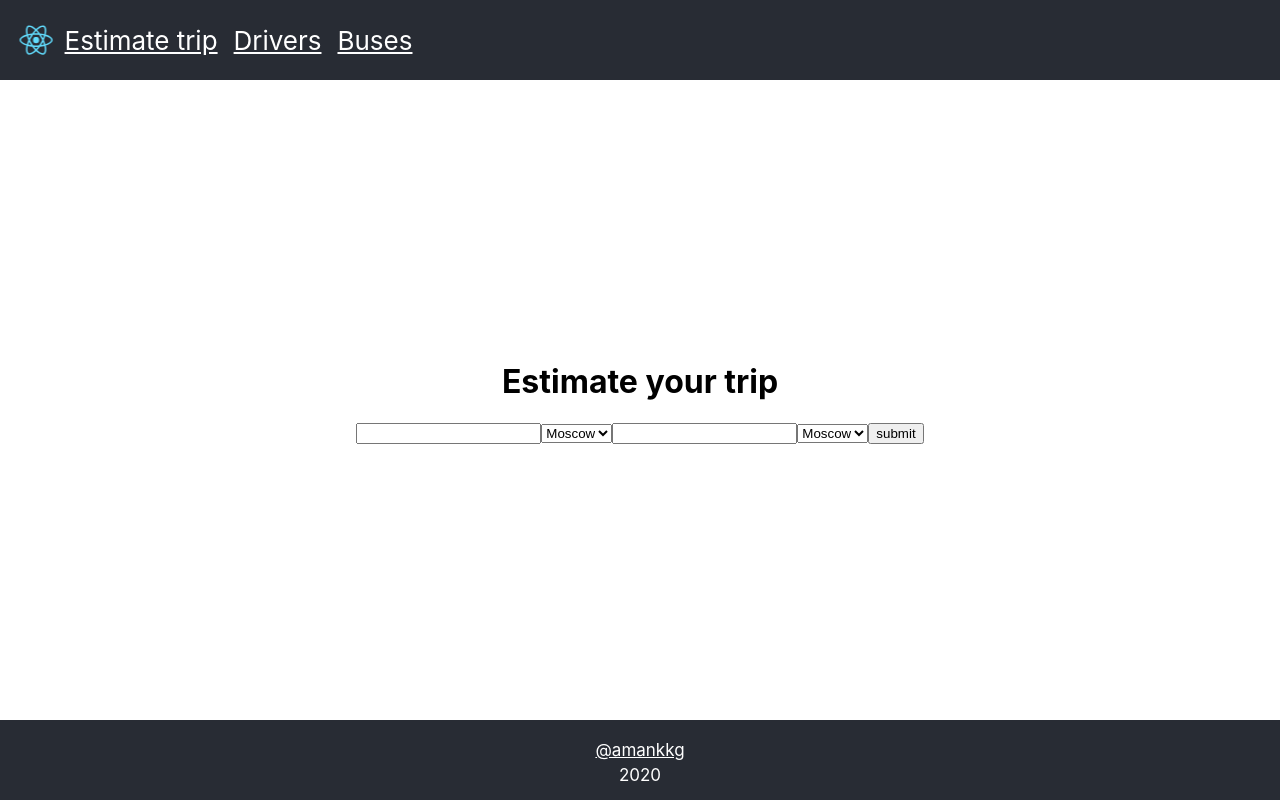
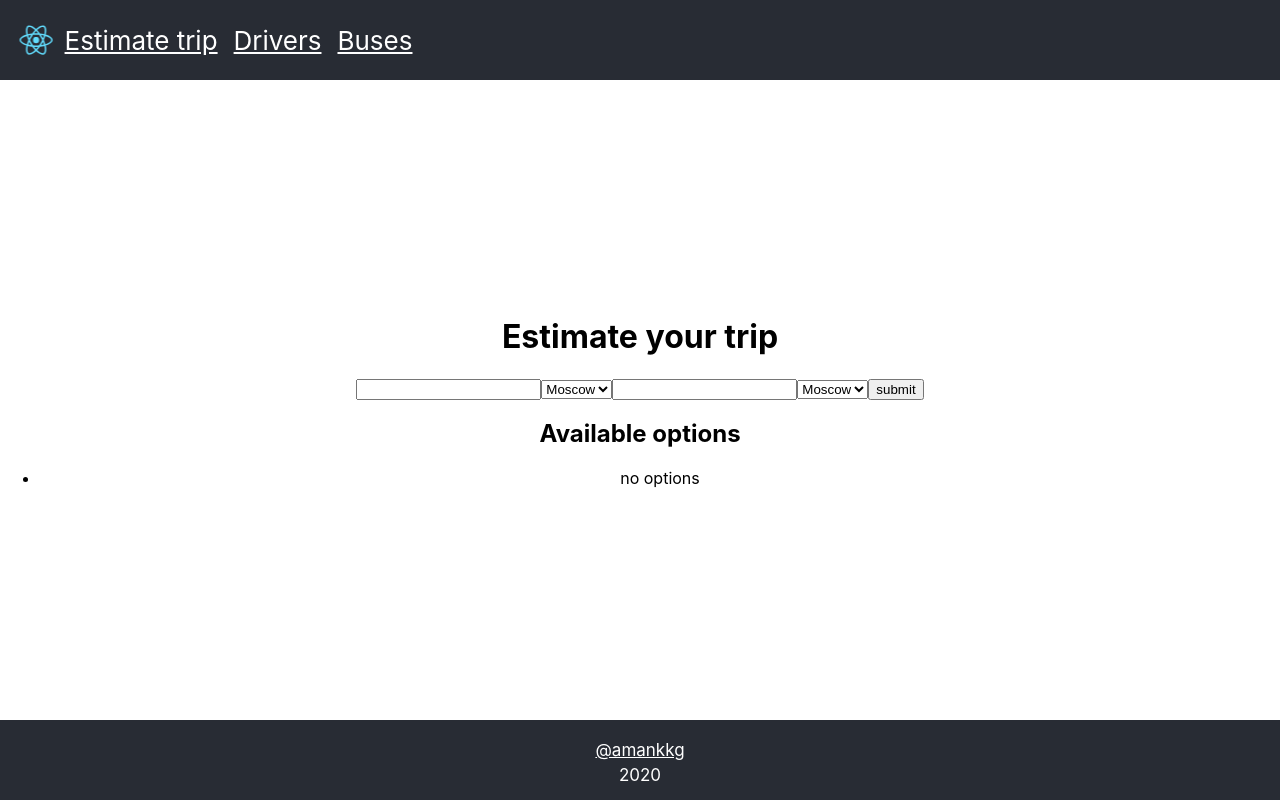
Before and after one commit to amankkg/test-distance-calc, a React (Create React App) app: page / in a window 1280 px wide. Built offline with nearby package versions, Linux system fonts and the light colour scheme.

Commit message:
misc: set baseUrl to src

```diff
--- a/src/features/buses/slice.ts
+++ b/src/features/buses/slice.ts
@@ -1,5 +1,5 @@
 import {createSlice, createAsyncThunk} from '@reduxjs/toolkit'
-import {fetchBuses} from '../../api'
+import {fetchBuses} from 'api'
 
 const initialState = {
   entities: [] as Bus[],
--- a/src/features/drivers/slice.ts
+++ b/src/features/drivers/slice.ts
@@ -1,5 +1,5 @@
 import {createSlice, createAsyncThunk} from '@reduxjs/toolkit'
-import {fetchDrivers} from '../../api'
+import {fetchDrivers} from 'api'
 
 const initialState = {
   entities: [] as Driver[],
--- a/src/features/estimate/estimates.tsx
+++ b/src/features/estimate/estimates.tsx
@@ -1,7 +1,7 @@
 import React, {useMemo} from 'react'
 
 import {getEstimateOptions} from './core'
-import {useStoreSelector} from '../../store'
+import {useStoreSelector} from 'store'
 
 type Props = Readonly<{
   distance: null | number
@@ -23,15 +23,22 @@ export const Estimates = ({distance}: Props) => {
   )
 
   return (
+    <>
+      <h2>Available options</h2>
       <ul>
-      {estimations.map(([driver, bus, value]) => (
+        {estimations.length > 0 ? (
+          estimations.map(([driver, bus, value]) => (
             <li key={`${driver.id}:${bus.id}:${value}`}>
               <p>
                 {driver.firstName} {driver.lastName} | {bus.make}
               </p>
               <strong>~{(value / 8).toFixed(1)} day(s)</strong>
             </li>
-      ))}
+          ))
+        ) : (
+          <li>no options</li>
+        )}
       </ul>
+    </>
   )
 }
--- a/src/features/estimate/slice.ts
+++ b/src/features/estimate/slice.ts
@@ -1,5 +1,5 @@
 import {createSlice, PayloadAction, createAsyncThunk} from '@reduxjs/toolkit'
-import {calculateDistance} from '../../api'
+import {calculateDistance} from 'api'
 
 const initialState = {
   from: null as Destination | null,
--- a/tsconfig.json
+++ b/tsconfig.json
@@ -1,5 +1,6 @@
 {
   "compilerOptions": {
+    "baseUrl": "src",
     "target": "es5",
     "lib": [
       "dom",
```
Lines whose indentation alone changed are shown as unchanged.
